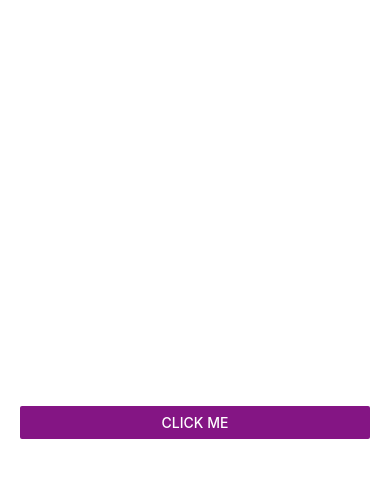
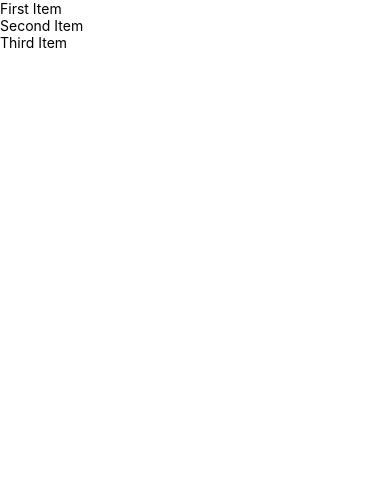
Before and after one commit to alaminsheikh01/React-native-core-component, a React Native app: screen / in a window 390 px wide. Shown: the top 478 px of the page. Built offline with nearby package versions, Linux system fonts and the light colour scheme.

Commit message:
FlatList

```diff
--- a/App.js
+++ b/App.js
@@ -1,19 +1,45 @@
 import React from 'react';
-import {View, Text, StyleSheet, Button} from 'react-native';
+import {
+  View,
+  Text,
+  StyleSheet,
+  SafeAreaView,
+  FlatList,
+  StatusBar,
+} from 'react-native';
+
+const DATA = [
+  {
+    id: '1234',
+    title: 'First Item',
+  },
+  {
+    id: '12342',
+    title: 'Second Item',
+  },
+  {
+    id: '12344',
+    title: 'Third Item',
+  },
+];
+
+const Item = ({title}) => (
+  <View>
+    <Text>{title}</Text>
+  </View>
+);
 
 const App = () => {
-  const onPressLearnMore = () => {
-    console.log('Hello world');
-  };
+  const renderItem = ({item}) => <Item title={item.title} />;
+
   return (
-    <View style={[styles.container, styles.horizontal]}>
-      <Button
-        onPress={onPressLearnMore}
-        title="Click me"
-        color="#841584"
-        accessibilityLabel="learn more about this purple button"
+    <SafeAreaView>
+      <FlatList
+        data={DATA}
+        renderItem={renderItem}
+        keyExtractor={item => item.id}
       />
-    </View>
+    </SafeAreaView>
   );
 };
 
```
